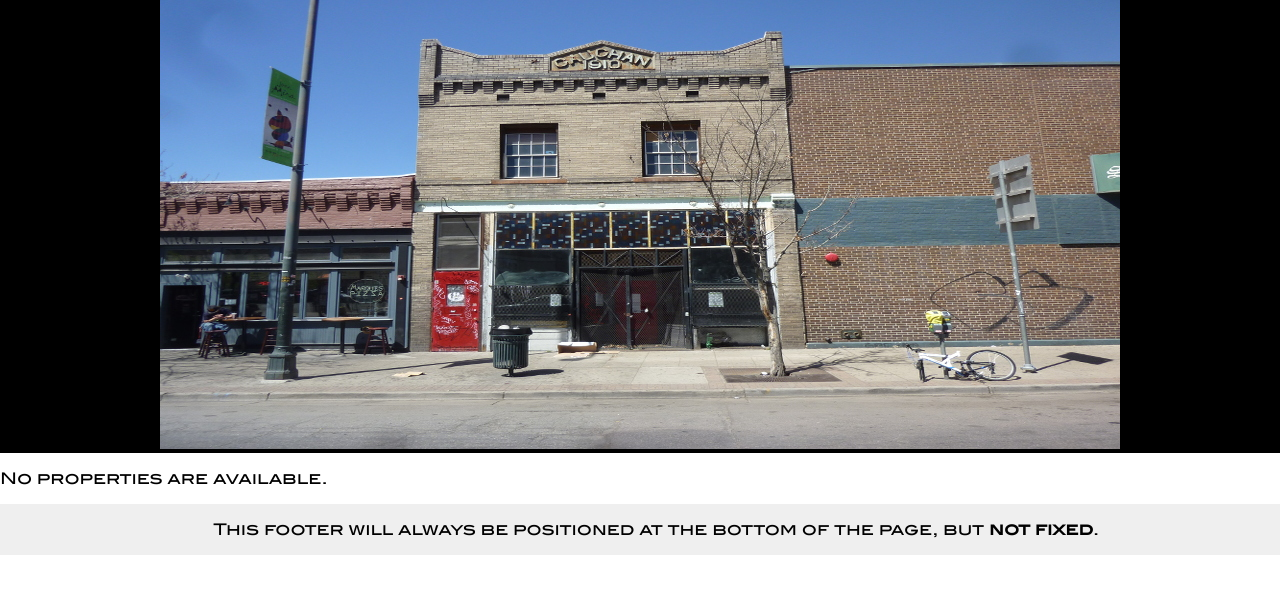
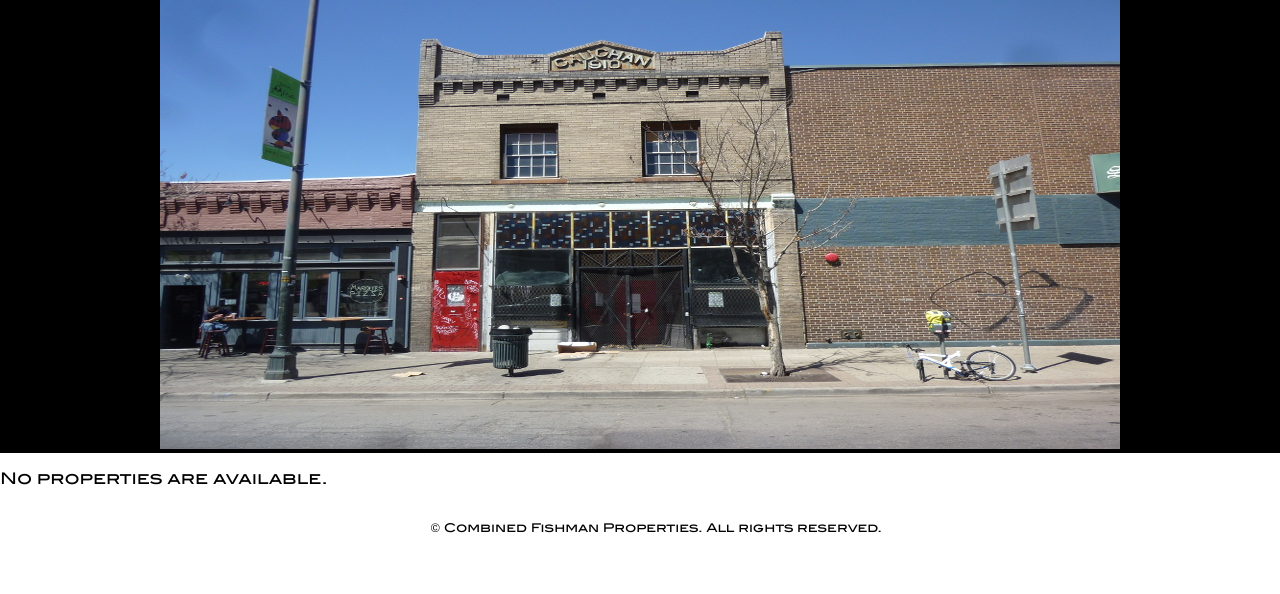
Before and after one commit to benjafishman/CombinedFishmanProperties, a Django app: template properties/templates/properties/home.html in a window 1280 px wide. Shown: the part 176-770 px from the top of the page. Run offline with Django 3.2, Linux system fonts and the light colour scheme; the template is opened without the code that fills it, so the values that code supplies are empty; some libraries are stand-ins or nearby versions.

Commit message:
- updating/ centering text - commenting out bg color for now

```diff
--- a/properties/static/cfp.css
+++ b/properties/static/cfp.css
@@ -127,13 +127,15 @@ nav #mobile-nav-bar > select {
 }
 
 .footer {
-     position: relative;
+    position: relative;
     right: 0;
     bottom: 0;
     left: 0;
     padding: 1rem;
-    background-color: #efefef;
+    /*background-color: #eeeeee;*/
     text-align: center;
     display: inline-block;
     width: 100%;
+    align-content: center;
+    font-size: 12px;
 }
--- a/properties/templates/properties/base.html
+++ b/properties/templates/properties/base.html
@@ -52,8 +52,7 @@
 
 <!-- FOOTER -->
 <div class="footer">
-    This footer will always be positioned at the bottom of the page, but
-    <strong>not fixed</strong>.
+    &#169; Combined Fishman Properties. All rights reserved.
 </div>
 
 <script src="https://ajax.googleapis.com/ajax/libs/jquery/1.11.2/jquery.min.js"></script>
```
